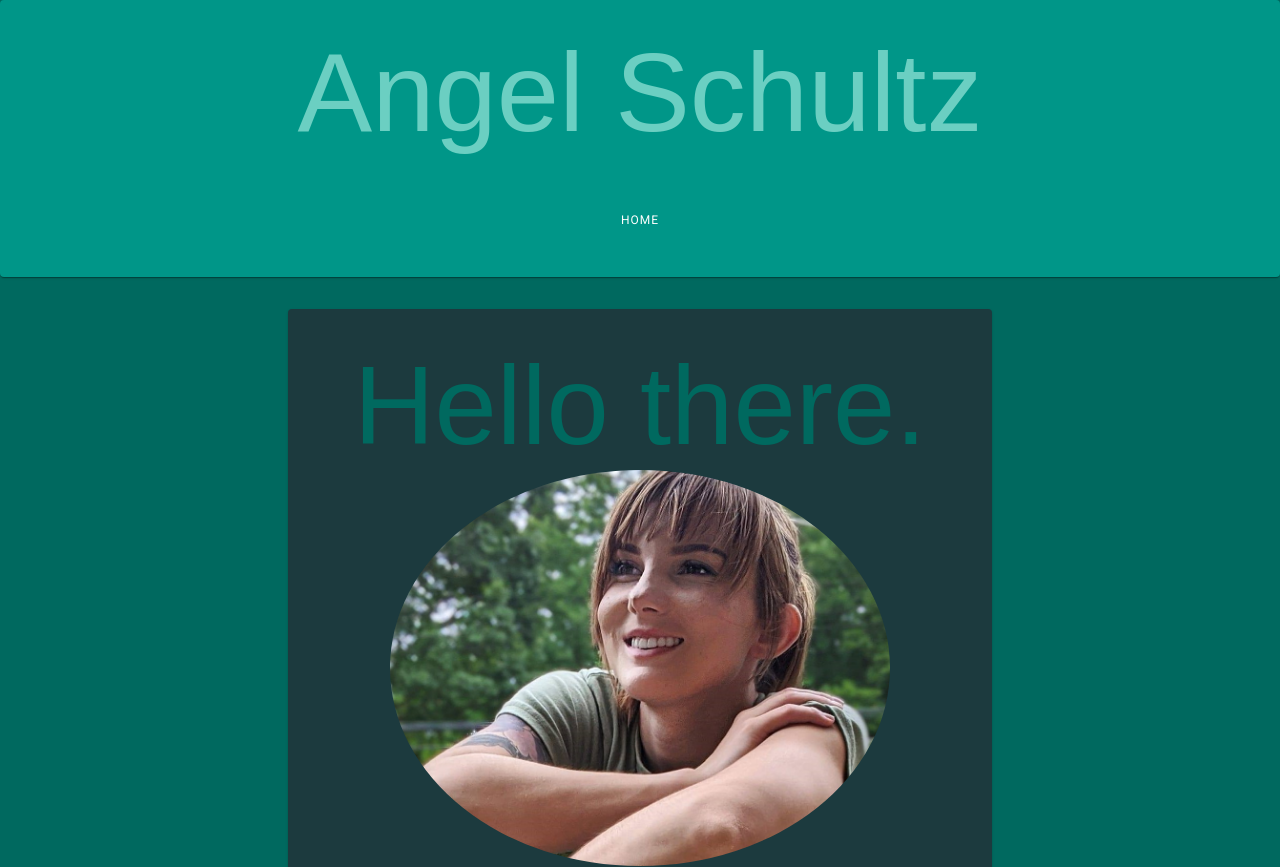
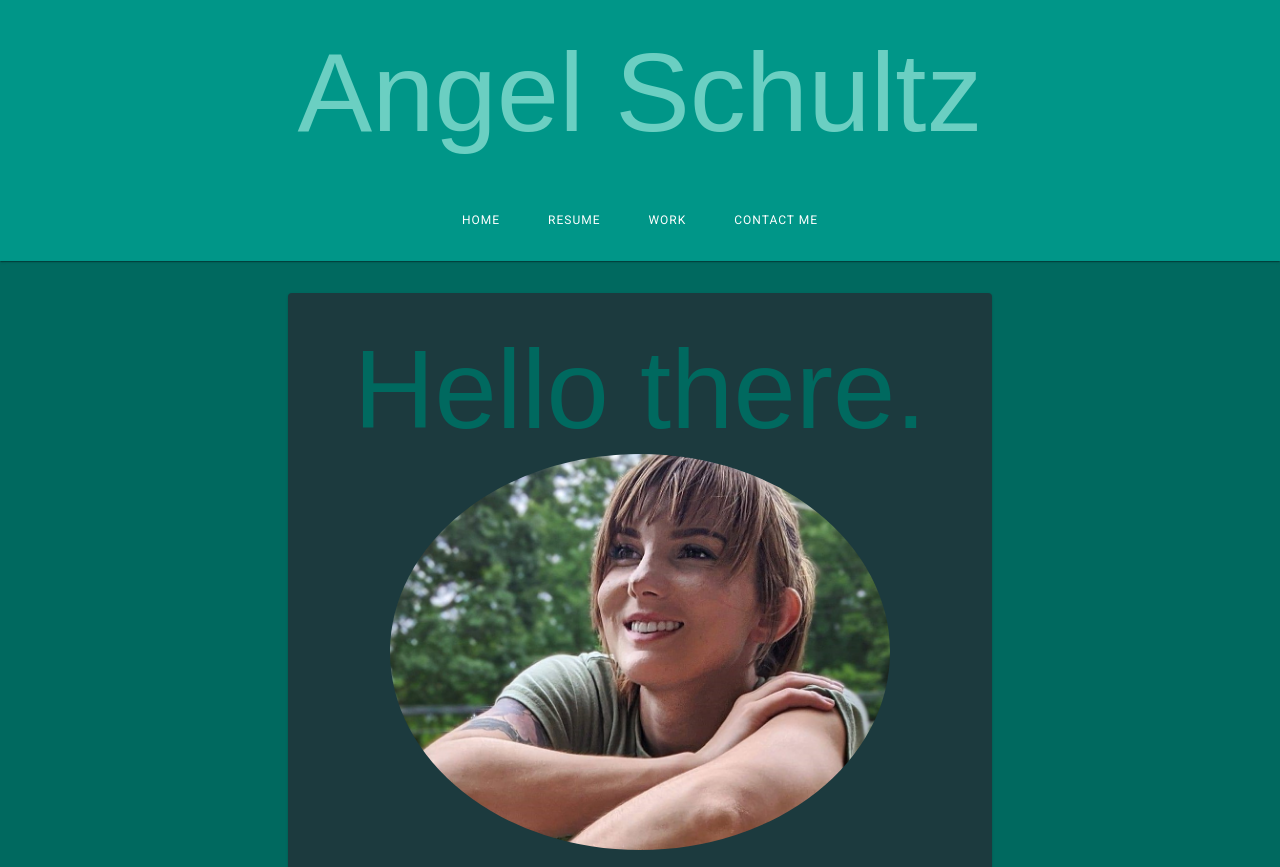
Before and after one commit to angelpsch/react-portfolio, a React (Create React App) app: page / in a window 1280 px wide. Shown: the top 867 px of the page. Built offline with nearby package versions, Linux system fonts and the light colour scheme; a web font is replaced by a local one; what @fortawesome/pro-duotone-svg-icons would draw is missing.

Commit message:
dreamhost

```diff
--- a/src/components/HeaderTabs/index.js
+++ b/src/components/HeaderTabs/index.js
@@ -10,16 +10,13 @@ import '../styles.scss';
 
 const useStyles = makeStyles({
   root: {
-    flexGrow: 1,
     backgroundColor: '#009688',
-    color: '#00695f',
 
   },
   tabs: {
-      color: '#fff',
       borderBottom: 'none',
-      fontSize: '2em',
-      margin: '0.25em'
+      margin: 'auto',
+      textAlign: 'center',
   }
 });
 
@@ -59,43 +56,50 @@ function a11yProps(index) {
 export default function Header(props) {
   const classes = useStyles();
   const [value, setValue] = React.useState(0);
-
   const handleChange = (event, newValue) => {
     setValue(newValue);
   };
 
+  const activeColor = '#1C3A3E';
+  const inactiveColor = '#ffffff';
   const vw = window.innerWidth || document.documentElement.clientWidth;
 
 if (vw > 425){
   return (
 
-    <Paper className={classes.root}>
+    <Paper square className={classes.root}>
       <h1 className="logo">{props.title}</h1>
       <Tabs
-        className={classes.tabs}
         value={value}
         onChange={handleChange}
         variant="fullWidth"
-        indicatorColor=""
-        textColor="#FFFFFF"
+        indicatorColor={activeColor}
         centered
         aria-label="icon label tabs"
       >
         <Link to={'/'} className='navItem'>
-          <TabPanel className={classes.tabs}>
-            <FontAwesomeIcon icon={['fad', 'home']} label="Home"/>
-            <Typography variant='overline'>Home</Typography>
+          <TabPanel className='navbar-item'>
+            <FontAwesomeIcon icon={['fad', 'home']} className="icon"/><br />
+            <Typography  variant='overline'>Home</Typography>
           </TabPanel>
         </Link>
         <Link to={'/resume'} className='navItem'>
-          <FontAwesomeIcon icon={['fad', 'file-alt']} label="Home" className ={classes.tabs}/>
-            {/* <Tab icon={<ListAltIcon />} label="Resume" className ={classes.tabs}/> */}
+        <TabPanel className='navbar-item'>
+            <FontAwesomeIcon icon={['fad', 'file-alt']}/><br />
+            <Typography  variant='overline'>Resume</Typography>
+          </TabPanel>
         </Link>
         <Link to={'/portfolio'} className='navItem'>
-            {/* <Tab icon={<AppsIcon />} label="Portfolio" className ={classes.tabs}/> */}
+        <TabPanel className='navbar-item'>
+            <FontAwesomeIcon icon={['fad', 'code']}/><br />
+            <Typography  variant='overline'>Work</Typography>
+          </TabPanel>
         </Link>
         <Link to={'/contact'} className='navItem'>
-            {/* <Tab icon={<ChatIcon />} label="Contact" className ={classes.tabs}/> */}
+        <TabPanel className='navbar-item'>
+            <FontAwesomeIcon icon={['fad', 'walkie-talkie']}/><br />
+            <Typography  variant='overline'>Contact Me</Typography>
+          </TabPanel>
         </Link>
 
       </Tabs>
--- a/src/components/styles.scss
+++ b/src/components/styles.scss
@@ -70,6 +70,18 @@ div.MuiGrid-root.MuiGrid-item.MuiGrid-grid-xs-6 {
 
 .navItem {
     text-decoration-line: none;
+    width: fit-content;
+    color: white;
+    margin: auto 0;
+    text-align: center;
+    .navbar-item {
+        :hover {
+            color: $darker-teal;
+        }
+        i.icon {
+            font-size: 1em;
+        }
+    }
 }
 
 
@@ -139,6 +151,8 @@ div.MuiGrid-root.MuiGrid-item.MuiGrid-grid-xs-6 {
         margin: auto 0;
         padding: 1em;
     }
+
+
     // Media Queries
 
     @media (max-width: 1023px) {
--- a/src/pages/Contact.js
+++ b/src/pages/Contact.js
@@ -52,7 +52,7 @@ export default class Contact extends Component {
             <div>
 
                 <Helmet>
-                    <title>Contact Me</title>
+                    <title>Angel Schultz : Contact Me</title>
                     <meta name="description" content="Contact Me" />
                 </Helmet>
 
--- a/src/pages/Portfolio.js
+++ b/src/pages/Portfolio.js
@@ -9,7 +9,7 @@ export default class Portfolio extends Component {
             <div>
                 <Header title='Portfolio' />
                 <Helmet>
-                <title>Portfolio</title>
+                <title>Angel Schultz : Work</title>
                 <meta name="description" content="My Portfolio" />
                 </Helmet>
                 <PortfolioContent />
--- a/src/pages/Resume.js
+++ b/src/pages/Resume.js
@@ -11,7 +11,7 @@ export default class Resume extends Component {
                 <Header title='Resume'/>
 
                  <Helmet>
-                <title>Resume</title>
+                <title>Angel Schultz : Resume</title>
                 <meta name="Resume" content="My Resume" />
                 </Helmet>
                 <ResumeContent />
```
